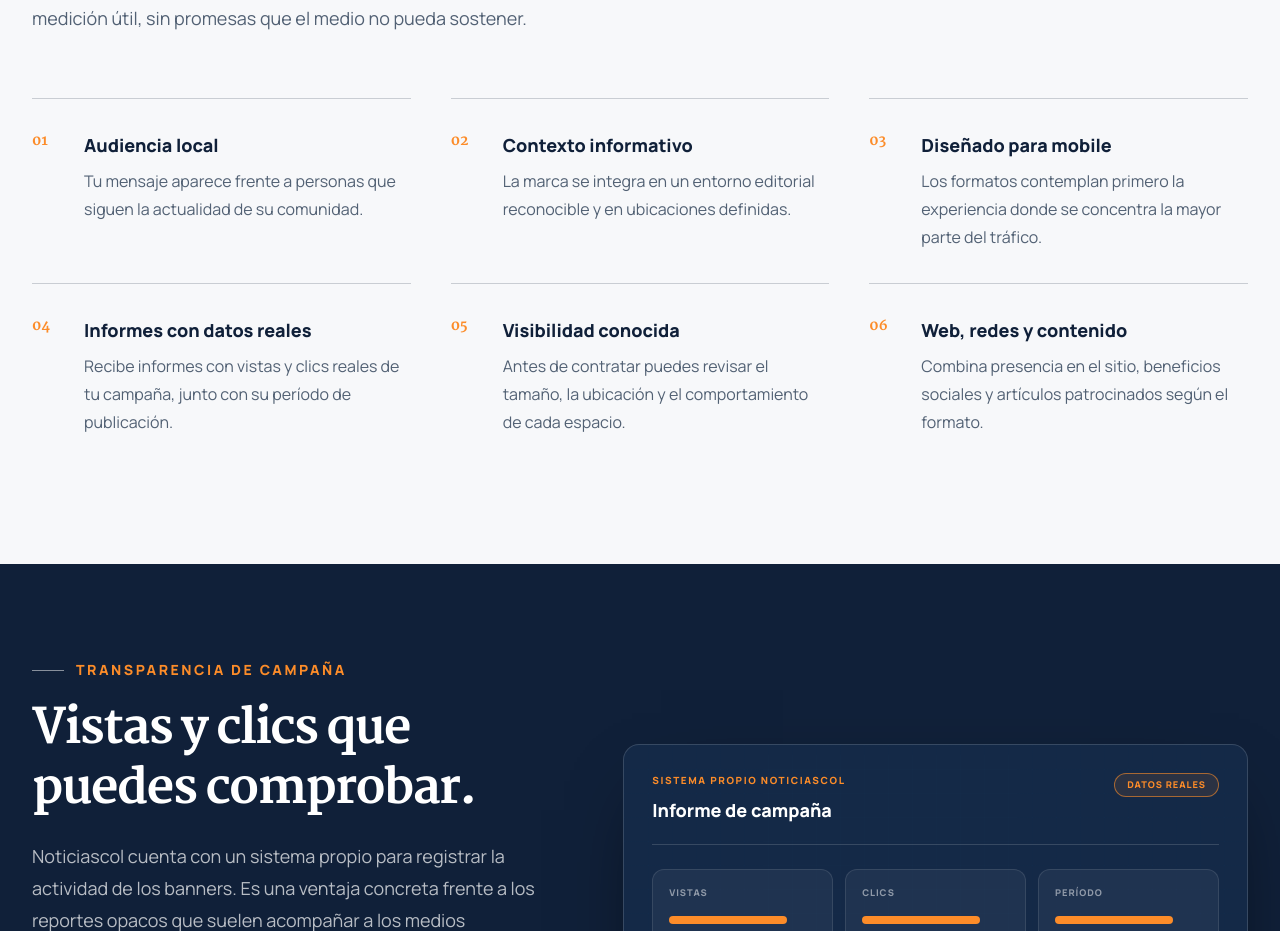
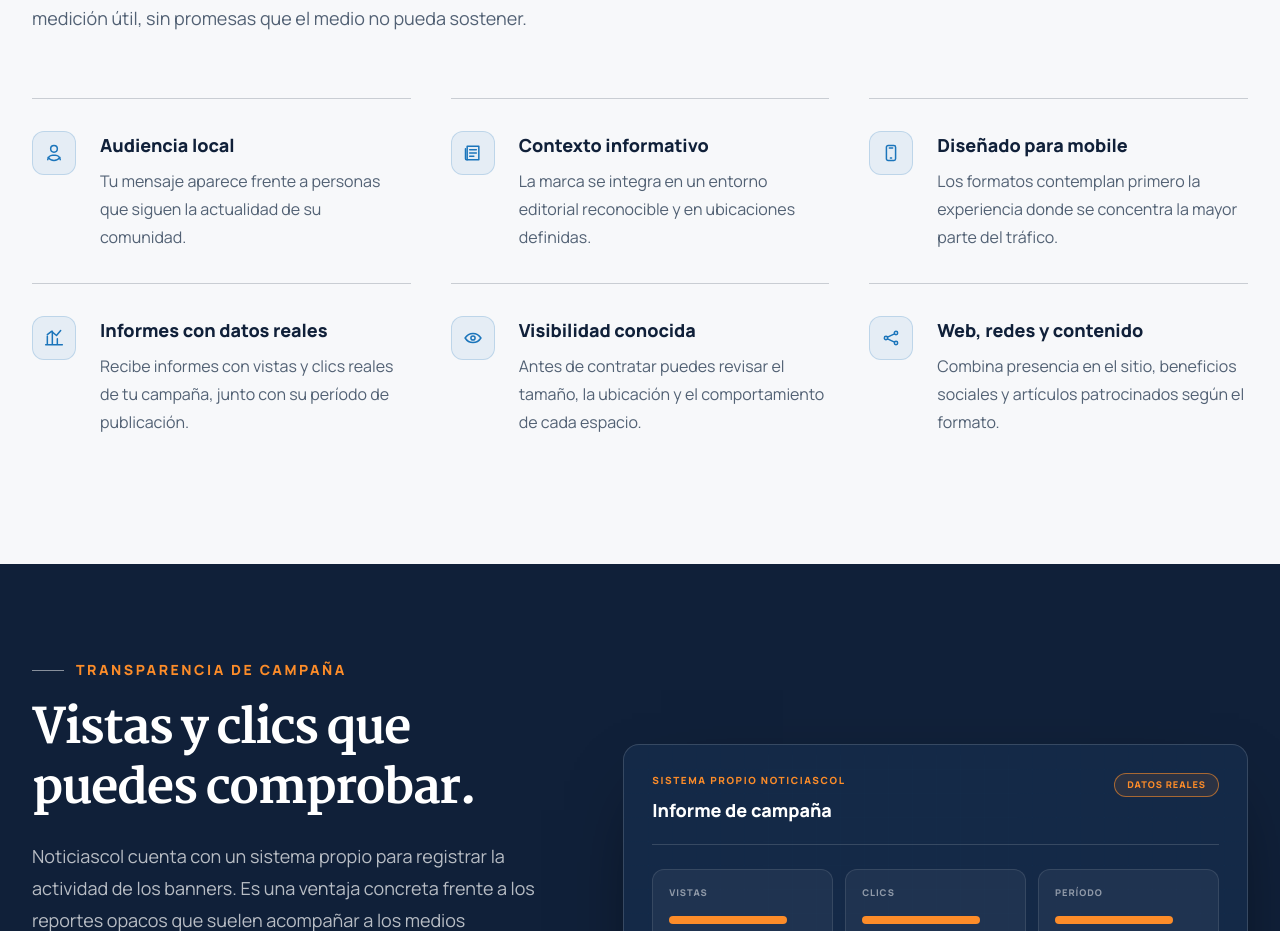
Before and after one commit to antekera/ncol-landings, a Next.js app in the folder apps/anunciantes/: page / in a window 1280 px wide. Shown: the part 1786-2717 px from the top of the page. Built offline with nearby package versions, Linux system fonts and the light colour scheme; no server answers.

Commit message:
feat: add benefit icons

```diff
--- a/apps/anunciantes/src/components/sections/benefits.tsx
+++ b/apps/anunciantes/src/components/sections/benefits.tsx
@@ -1,4 +1,5 @@
 import { SectionHeading } from "@/components/ui/section-heading";
+import { BenefitIcon } from "@/components/ui/benefit-icon";
 import { COMMERCIAL_BENEFITS } from "@/data/benefits";
 
 export function Benefits() {
@@ -19,14 +20,14 @@ export function Benefits() {
         </div>
 
         <ol className="mt-12 grid gap-x-10 sm:grid-cols-2 lg:mt-16 lg:grid-cols-3">
-          {COMMERCIAL_BENEFITS.map((benefit, index) => (
+          {COMMERCIAL_BENEFITS.map((benefit) => (
             <li
               key={benefit.title}
               data-reveal
-              className="grid grid-cols-[2.25rem_1fr] gap-4 border-t border-brand-navy/20 py-6 sm:py-8"
+              className="grid grid-cols-[3.25rem_1fr] gap-4 border-t border-brand-navy/20 py-6 sm:py-8"
             >
-              <span className="font-serif text-sm font-extrabold text-brand-orange">
-                {String(index + 1).padStart(2, "0")}
+              <span className="grid size-11 place-items-center rounded-xl border border-brand-blue/20 bg-brand-blue/8 text-brand-blue">
+                <BenefitIcon name={benefit.icon} className="size-5" />
               </span>
               <div>
                 <h3 className="text-lg font-extrabold text-brand-navy">
--- /dev/null
+++ b/apps/anunciantes/src/components/ui/benefit-icon.tsx
@@ -0,0 +1,41 @@
+import type { CommercialBenefit } from "@/data/benefits";
+
+type BenefitIconProps = {
+  name: CommercialBenefit["icon"];
+  className?: string;
+};
+
+export function BenefitIcon({ name, className }: BenefitIconProps) {
+  const common = {
+    "aria-hidden": true,
+    className,
+    fill: "none",
+    stroke: "currentColor",
+    strokeLinecap: "round" as const,
+    strokeLinejoin: "round" as const,
+    strokeWidth: 1.8,
+    viewBox: "0 0 24 24",
+  };
+
+  if (name === "audience") {
+    return <svg {...common}><path d="M12 21a8.4 8.4 0 0 0 7-3.7M5 17.3A8.4 8.4 0 0 0 12 21M12 3a4 4 0 1 1 0 8 4 4 0 0 1 0-8Z" /><path d="M4.5 20c.3-3 2.8-5.4 5.8-5.4h3.4c3 0 5.5 2.4 5.8 5.4" /></svg>;
+  }
+
+  if (name === "news") {
+    return <svg {...common}><path d="M5 4h14v16H5z" /><path d="M8 8h8M8 12h8M8 16h5" /><path d="M3 7v12a1 1 0 0 0 1 1h1" /></svg>;
+  }
+
+  if (name === "mobile") {
+    return <svg {...common}><rect width="11" height="18" x="6.5" y="3" rx="2" /><path d="M10 6h4M11.3 18h1.4" /></svg>;
+  }
+
+  if (name === "report") {
+    return <svg {...common}><path d="M4 20V10M10 20V4M16 20v-7M22 20H2" /><path d="m4 8 5-4 6 5 5-6" /></svg>;
+  }
+
+  if (name === "visibility") {
+    return <svg {...common}><path d="M2.5 12S6 6.5 12 6.5 21.5 12 21.5 12 18 17.5 12 17.5 2.5 12 2.5 12Z" /><circle cx="12" cy="12" r="2.5" /></svg>;
+  }
+
+  return <svg {...common}><circle cx="6" cy="12" r="2" /><circle cx="18" cy="6" r="2" /><circle cx="18" cy="18" r="2" /><path d="m7.8 11 8.4-4M7.8 13l8.4 4" /></svg>;
+}
--- a/apps/anunciantes/src/data/benefits.ts
+++ b/apps/anunciantes/src/data/benefits.ts
@@ -1,36 +1,43 @@
 export type CommercialBenefit = {
   title: string;
   description: string;
+  icon: "audience" | "news" | "mobile" | "report" | "visibility" | "channels";
 };
 
 export const COMMERCIAL_BENEFITS: readonly CommercialBenefit[] = [
   {
     title: "Audiencia local",
+    icon: "audience",
     description:
       "Tu mensaje aparece frente a personas que siguen la actualidad de su comunidad.",
   },
   {
     title: "Contexto informativo",
+    icon: "news",
     description:
       "La marca se integra en un entorno editorial reconocible y en ubicaciones definidas.",
   },
   {
     title: "Diseñado para mobile",
+    icon: "mobile",
     description:
       "Los formatos contemplan primero la experiencia donde se concentra la mayor parte del tráfico.",
   },
   {
     title: "Informes con datos reales",
+    icon: "report",
     description:
       "Recibe informes con vistas y clics reales de tu campaña, junto con su período de publicación.",
   },
   {
     title: "Visibilidad conocida",
+    icon: "visibility",
     description:
       "Antes de contratar puedes revisar el tamaño, la ubicación y el comportamiento de cada espacio.",
   },
   {
     title: "Web, redes y contenido",
+    icon: "channels",
     description:
       "Combina presencia en el sitio, beneficios sociales y artículos patrocinados según el formato.",
   },
```
